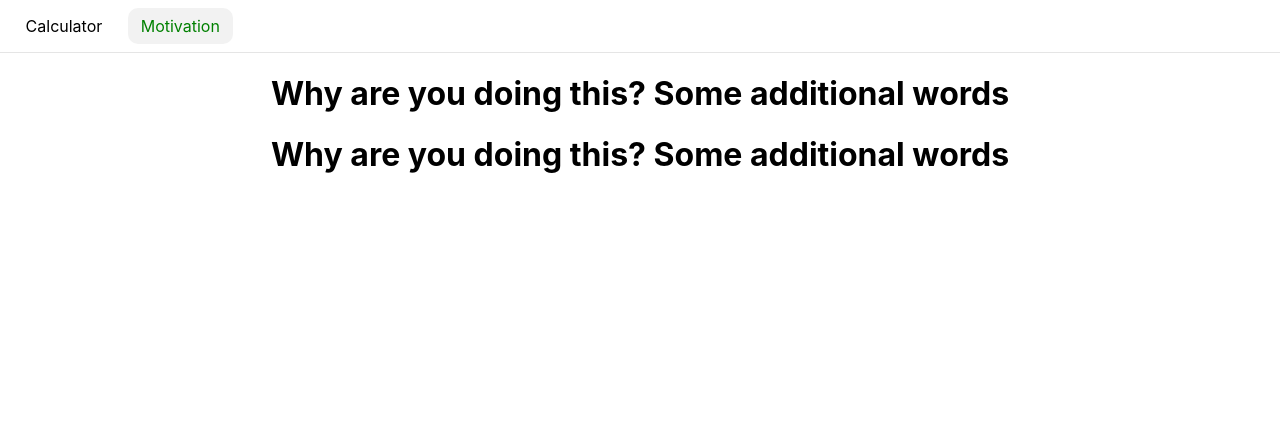
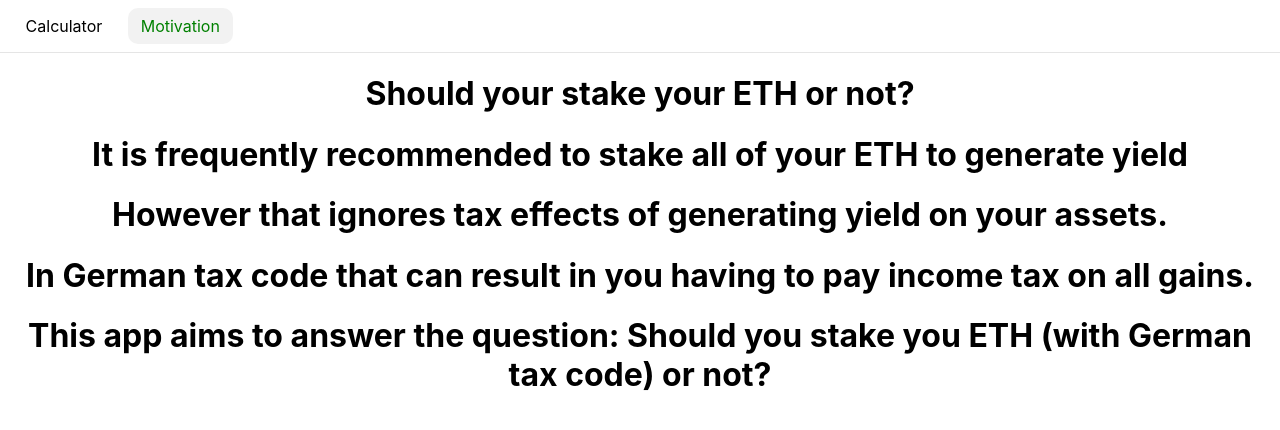
Before and after one commit to MarkuSchick/to-stake-or-not-to-stake, a React (Create React App) app: page /motivation in a window 1280 px wide. Shown: the top 430 px of the page. Built offline with nearby package versions, Linux system fonts and the light colour scheme; the HTML template or start-up script is replaced by a standard one.

Commit message:
feat: add motivation

```diff
--- a/src/pages/Motivation.jsx
+++ b/src/pages/Motivation.jsx
@@ -2,8 +2,22 @@ export default function Motivation(props) {
   // html representation
   return (
     <div className="Motivation">
-      <h1> Why are you doing this? Some additional words</h1>
-      <h1> Why are you doing this? Some additional words</h1>
+      <h1> Should your stake your ETH or not?</h1>
+      <h1>
+        It is frequently recommended to stake all of your ETH to generate yield
+      </h1>
+
+      <h1>
+        However that ignores tax effects of generating yield on your assets.
+      </h1>
+      <h1>
+        In German tax code that can result in you having to pay income tax on
+        all gains.
+      </h1>
+      <h1>
+        This app aims to answer the question: Should you stake you ETH (with
+        German tax code) or not?
+      </h1>
     </div>
   );
 }
```
